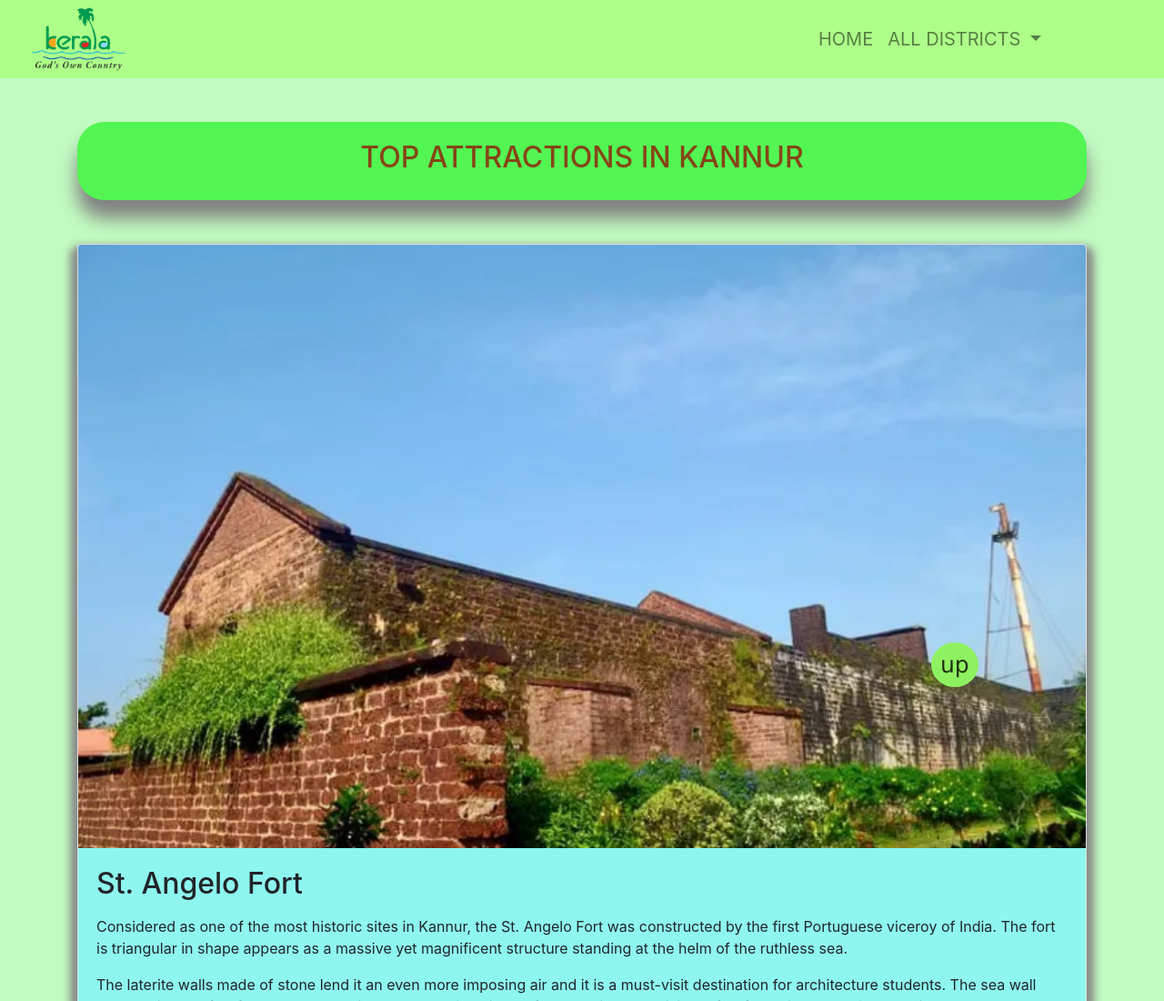
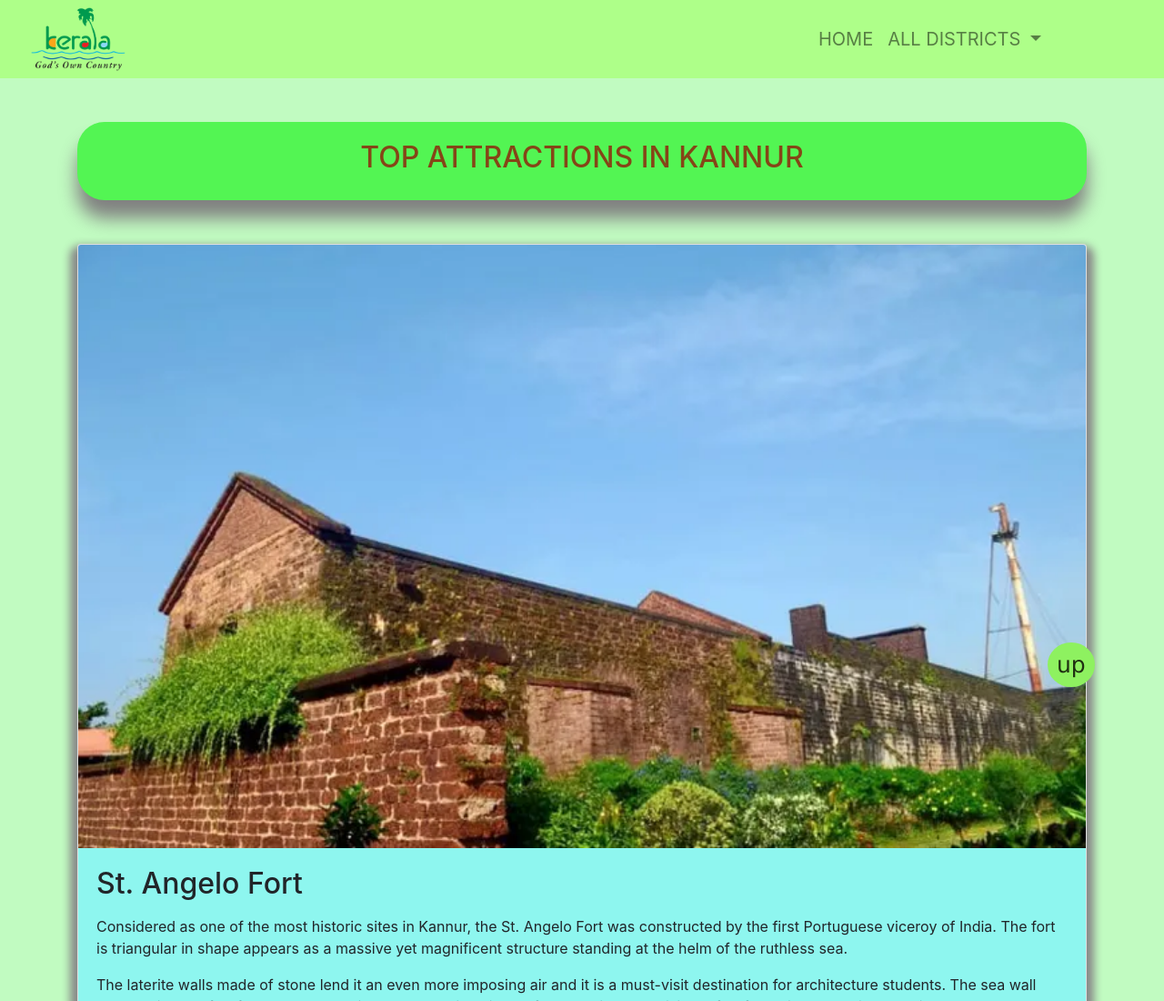
Before and after one commit to souravrn01/kerala-tourism, a plain HTML site: page kannur.html in a window 1280 px wide. Shown: the top 1100 px of the page at 91% size. Drawn offline with nearby package versions, Linux system fonts and the light colour scheme.

Commit message:
Update kannur.html

```diff
--- a/kannur.html
+++ b/kannur.html
@@ -113,7 +113,7 @@
       </div>
     </div>
 
-    <div class="top" style="margin-left:80%"><a href="#up">up</a></div>
+    <div class="top" style="margin-left:90%"><a href="#up">up</a></div>
 
 
 <script src="https://code.jquery.com/jquery-3.5.1.slim.min.js" integrity="sha384-DfXdz2htPH0lsSSs5nCTpuj/zy4C+OGpamoFVy38MVBnE+IbbVYUew+OrCXaRkfj" crossorigin="anonymous"></script>
```
